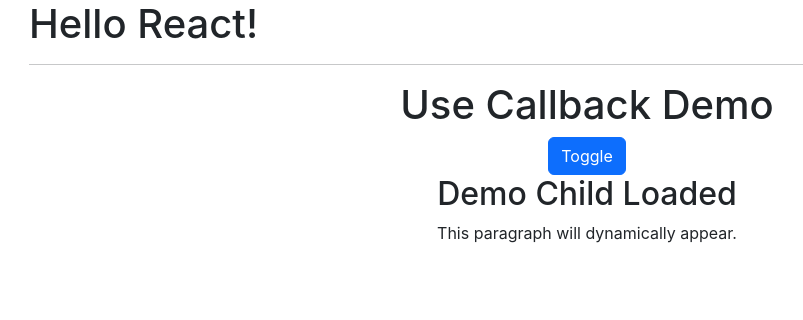
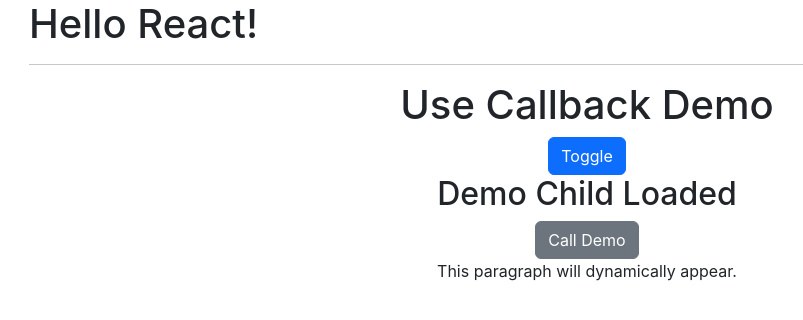
Before and after one commit to synergy2411/dec-24-react, a React (Create React App) app: page / in a window 1280 px wide. Shown: the top 320 px of the page, without its empty margins (53-856 px from the left). Built offline with nearby package versions, Linux system fonts and the light colour scheme.

Commit message:
usecallback added

```diff
--- a/src/components/playground/CallBackDemo/DemoChild.jsx
+++ b/src/components/playground/CallBackDemo/DemoChild.jsx
@@ -1,14 +1,21 @@
 import { memo } from "react";
 
-const DemoChild = ({ toggle }) => {
+const DemoChild = ({ toggle, demoFn }) => {
   console.log("Child Loaded");
 
   return (
     <>
       <h2>Demo Child Loaded</h2>
+
+      <button className="btn btn-secondary" onClick={demoFn}>
+        Call Demo
+      </button>
       {toggle && <p>This paragraph will dynamically appear.</p>}
     </>
   );
 };
 
 export default memo(DemoChild);
+
+// memo - performs referential equality
+// () => {} === () => {}
--- a/src/components/playground/CallBackDemo/DemoUseCallback.jsx
+++ b/src/components/playground/CallBackDemo/DemoUseCallback.jsx
@@ -1,8 +1,10 @@
-import { useState } from "react";
+import { useState, useCallback } from "react";
 import DemoChild from "./DemoChild";
 
 const DemoUseCallback = () => {
   const [toggle, setToggle] = useState(true);
+
+  const demoFn = useCallback(() => console.log("Who's this?"), []);
 
   console.log("Parent Loaded");
 
@@ -14,7 +16,7 @@
           Toggle
         </button>
 
-        <DemoChild toggle={true} />
+        <DemoChild toggle={true} demoFn={demoFn} />
       </div>
     </>
   );
```
